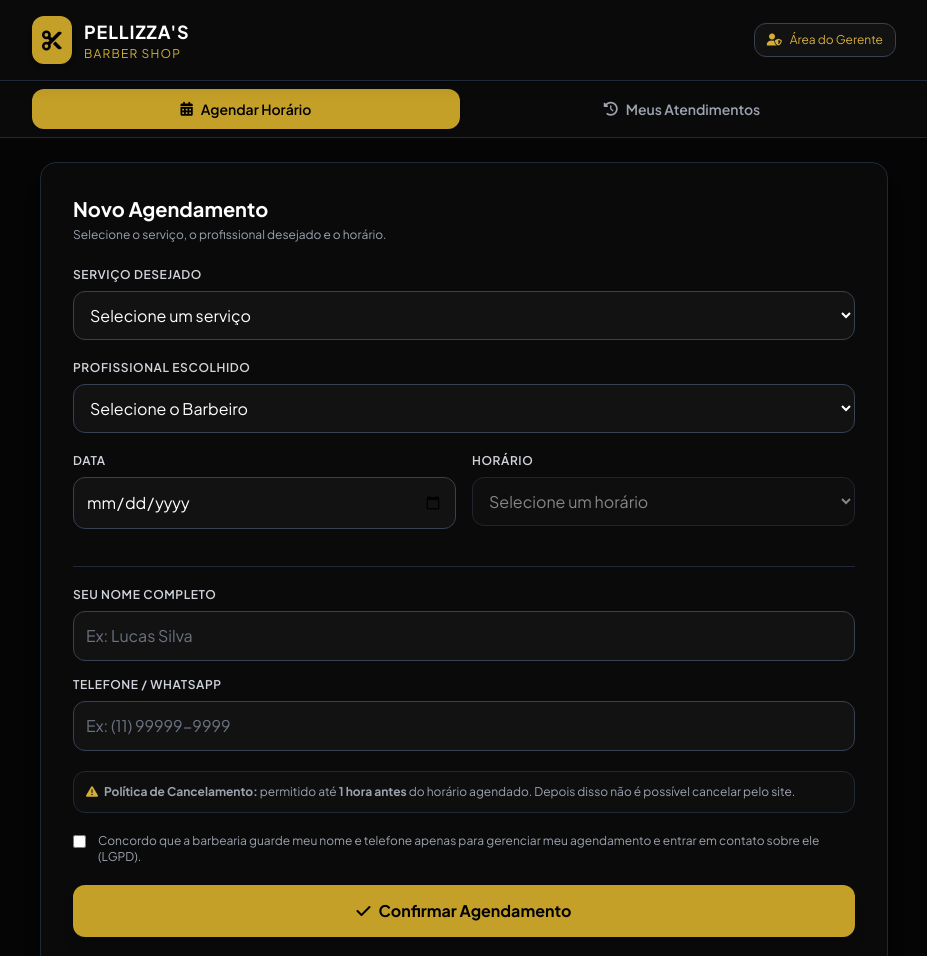
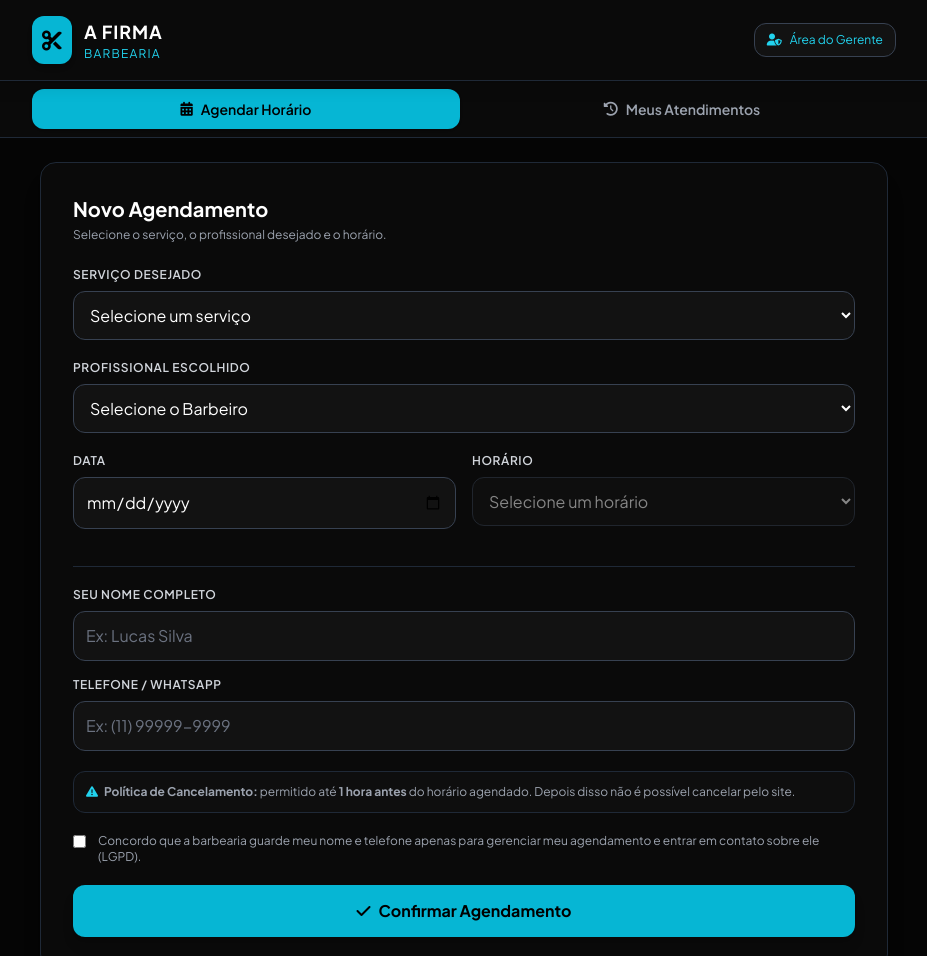
Before and after one commit to legazovgustavo-boop/A-FIRMA-, a plain HTML site: page index.html in a window 1280 px wide. Shown: the top 956 px of the page, without its empty margins (176-1103 px from the left). Drawn offline with nearby package versions, Linux system fonts and the light colour scheme; no server answers.

Commit message:
Atualizar o index.html

```diff
--- a/index.html
+++ b/index.html
@@ -3,7 +3,7 @@
 <head>
     <meta charset="UTF-8">
     <meta name="viewport" content="width=device-width, initial-scale=1.0">
-    <title>Pellizza's Barber Shop</title>
+    <title>A Firma Barbearia</title>
     <script src="https://cdn.tailwindcss.com"></script>
     <link rel="stylesheet" href="https://cdnjs.cloudflare.com/ajax/libs/font-awesome/6.4.0/css/all.min.css">
     <link href="https://fonts.googleapis.com/css2?family=Plus+Jakarta+Sans:wght@300;400;500;600;700&display=swap" rel="stylesheet">
@@ -13,7 +13,7 @@
                 extend: {
                     fontFamily: { sans: ['Plus Jakarta Sans', 'sans-serif'] },
                     colors: {
-                        gold: { 400: '#D4AF37', 500: '#C5A028', 600: '#A38118' },
+                        gold: { 400: '#22D3EE', 500: '#06B6D4', 600: '#0891B2' },
                         dark: { 800: '#121212', 900: '#0A0A0A', 950: '#050505' }
                     }
                 }
@@ -30,8 +30,8 @@
                     <i class="fa-solid fa-scissors"></i>
                 </div>
                 <div>
-                    <h1 id="shop-title" class="font-bold text-lg tracking-wider text-white">PELLIZZA'S</h1>
-                    <p class="text-xs text-gold-400 uppercase tracking-widest">Barber Shop</p>
+                    <h1 id="shop-title" class="font-bold text-lg tracking-wider text-white">A FIRMA</h1>
+                    <p class="text-xs text-gold-400 uppercase tracking-widest">Barbearia</p>
                 </div>
             </div>
             <button id="btn-open-manager" type="button" class="text-xs bg-dark-800 hover:bg-gray-800 text-gold-400 border border-gray-700 px-3 py-2 rounded-xl transition flex items-center space-x-2 cursor-pointer">
@@ -108,7 +108,7 @@
                     </div>
 
                     <label class="flex items-start space-x-3 text-xs text-gray-400 cursor-pointer">
-                        <input type="checkbox" id="client-consent" class="mt-0.5 accent-yellow-500">
+                        <input type="checkbox" id="client-consent" class="mt-0.5 accent-cyan-500">
                         <span>Concordo que a barbearia guarde meu nome e telefone apenas para gerenciar meu agendamento e entrar em contato sobre ele (LGPD).</span>
                     </label>
 
@@ -243,7 +243,7 @@
             var VERSION = "1.1.0";
             // Número que recebe os relatórios (55 + DDD + número).
             var SUPPORT_WHATSAPP = "5511978989942";
-            var SHOP_LABEL = "Pellizza's Barber Shop";
+            var SHOP_LABEL = "A Firma Barbearia";
             var buf = [];
             var state = { moduleOk: false, configured: null, loggedIn: false };
             var currentProtocol = "";
@@ -360,32 +360,28 @@
         // ============================================================
         // CONFIGURAÇÃO — é aqui que você personaliza para cada barbearia
         // ============================================================
-        // 1) Cole os dados do seu projeto Firebase (Configurações do projeto > Seus apps > App da Web).
-        //    Essa chave pode ficar pública; quem protege os dados são as regras do firestore.rules.
         const firebaseConfig = {
-            apiKey: "AIzaSyCMvUZswb0poartrAaeMjAiSW1jfeat7e8",
-            authDomain: "faca-preta.firebaseapp.com",
-            projectId: "faca-preta",
-            storageBucket: "faca-preta.firebasestorage.app",
-            messagingSenderId: "187515732841",
-            appId: "1:187515732841:web:2af42015b4b11307ee33f8",
-            measurementId: "G-4KCWTGCYLQ"
+            apiKey: "AIzaSyCD2Ep4XK9DW--iEgxncU31Q9b7FfHNn6o",
+            authDomain: "a-firma-fddb9.firebaseapp.com",
+            projectId: "a-firma-fddb9",
+            storageBucket: "a-firma-fddb9.firebasestorage.app",
+            messagingSenderId: "462518428984",
+            appId: "1:462518428984:web:353eeb059805da58b3cdcd",
+            measurementId: "G-NY3CVCGQ0N"
         };
 
         // 2) Dados da barbearia.
         const SHOP = {
-            name: "Pellizza's Barber Shop",
+            name: "A Firma Barbearia",
             // Precisa ser igual ao valor de duration.value(1, 'h') no firestore.rules.
             minCancelMinutes: 60,
-            // Horários oferecidos (formato HH:MM). Tirei as 12:00, como no original.
+            // Horários oferecidos (formato HH:MM).
             slots: ["09:00", "10:00", "11:00", "13:00", "14:00", "15:00", "16:00", "17:00", "18:00", "19:00"],
             // Dias fechados: 0 = domingo, 1 = segunda ... 6 = sábado. Ex.: [0] fecha aos domingos.
             closedWeekdays: [],
-            // whatsapp: só números, com 55 + DDD + número. TROQUE pelos números reais.
+            // whatsapp: só números, com 55 + DDD + número.
             barbers: [
-                { id: "jo", name: "Jô", whatsapp: "5511978989942" },
-                { id: "claudinho", name: "Claudinho", whatsapp: "5511978989942" },
-                { id: "bochecha", name: "Bochecha", whatsapp: "5511978989942" }
+                { id: "firma", name: "A Firma", whatsapp: "559180845852" }
             ],
             // Preços iniciais. Depois o gerente altera pelo painel (fica salvo no banco).
             services: [
@@ -449,7 +445,7 @@
             toastTimer = setTimeout(() => t.classList.add("hidden"), 5000);
         }
 
-        const LS_KEY = "pellizzas_my_tokens";
+        const LS_KEY = "afirma_my_tokens";
         const getMyTokens = () => { try { return JSON.parse(localStorage.getItem(LS_KEY)) || []; } catch { return []; } };
         const setMyTokens = (arr) => { try { localStorage.setItem(LS_KEY, JSON.stringify([...new Set(arr)])); } catch { /* sem armazenamento */ } };
         const addMyToken = (t) => setMyTokens([...getMyTokens(), t]);
@@ -794,7 +790,7 @@
 
         // ---------- inicialização ----------
         function init() {
-            $("shop-title").textContent = SHOP.name.split(" ")[0].toUpperCase();
+            $("shop-title").textContent = "A FIRMA";
             if (!configured) {
                 $("config-warning").classList.remove("hidden");
                 $("btn-submit-booking").disabled = true;
```
